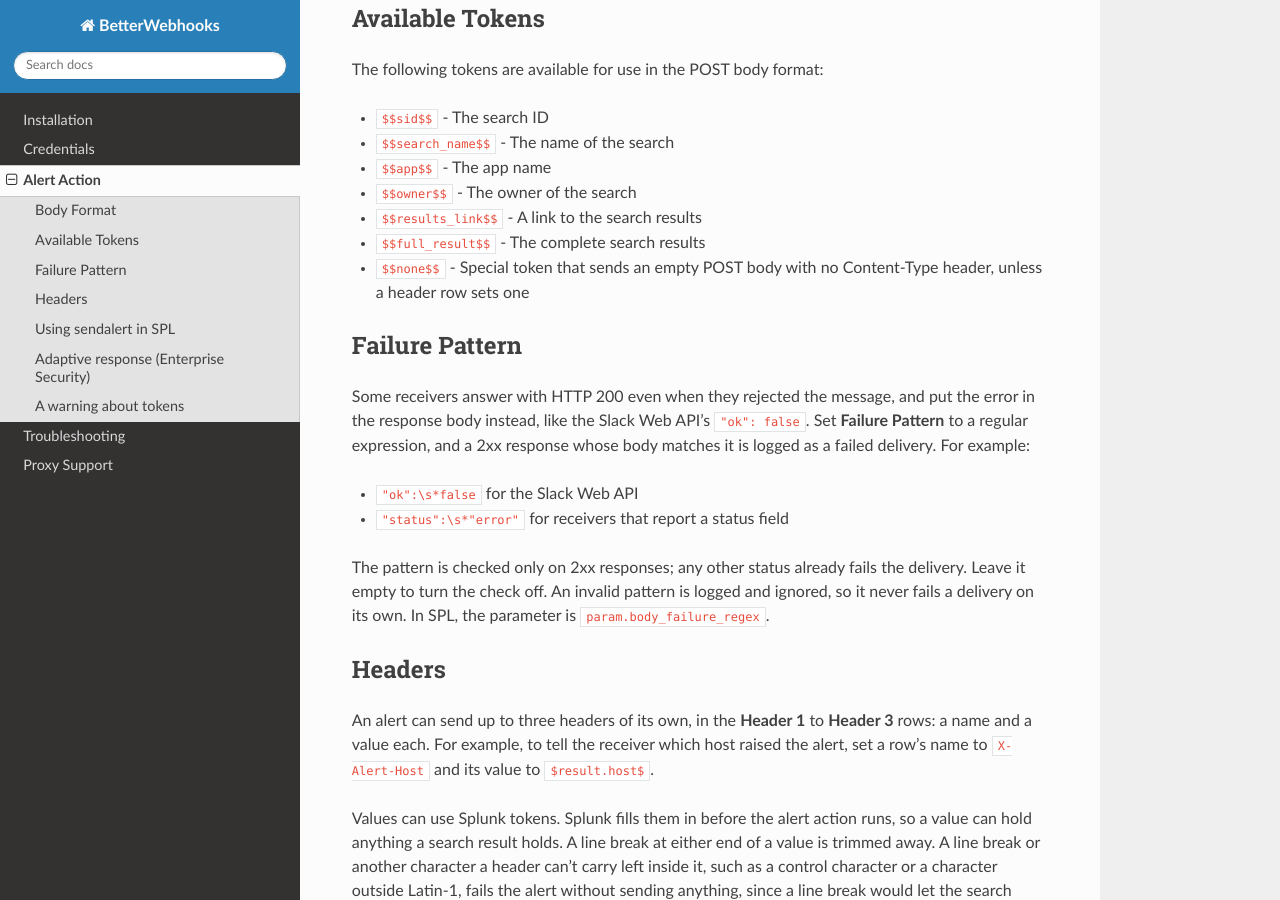
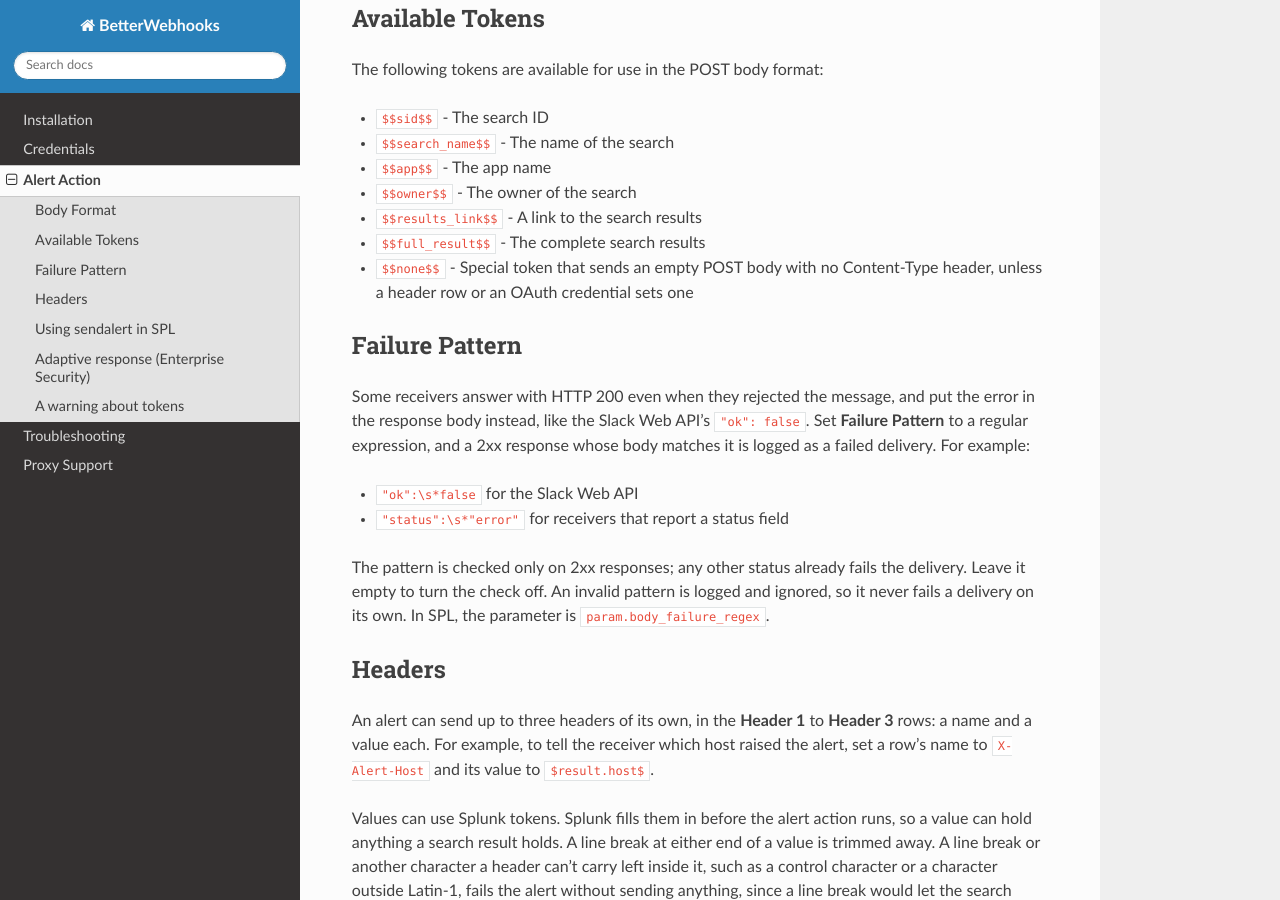
Before and after one commit to HurricaneLabs/BetterWebhooks, a Sphinx documentation site: the page built from docs/source/alert_action.rst, in a window 1280 px wide and 900 px high, scrolled down 1034 px. Built offline with Sphinx 7.4.7 and the Read the Docs theme 3.1.0, drawn with Linux system fonts in a browser that asks for light colours.

Commit message:
fix: BWH-V2-17 note an OAuth credential sets Content-Type with $none$ too (K14)

```diff
--- a/docs/source/alert_action.rst
+++ b/docs/source/alert_action.rst
@@ -63,7 +63,7 @@
 * ``$$owner$$`` - The owner of the search
 * ``$$results_link$$`` - A link to the search results
 * ``$$full_result$$`` - The complete search results
-* ``$$none$$`` - Special token that sends an empty POST body with no Content-Type header, unless a header row sets one
+* ``$$none$$`` - Special token that sends an empty POST body with no Content-Type header, unless a header row or an OAuth credential sets one
 
 Failure Pattern
 ----------------
```
